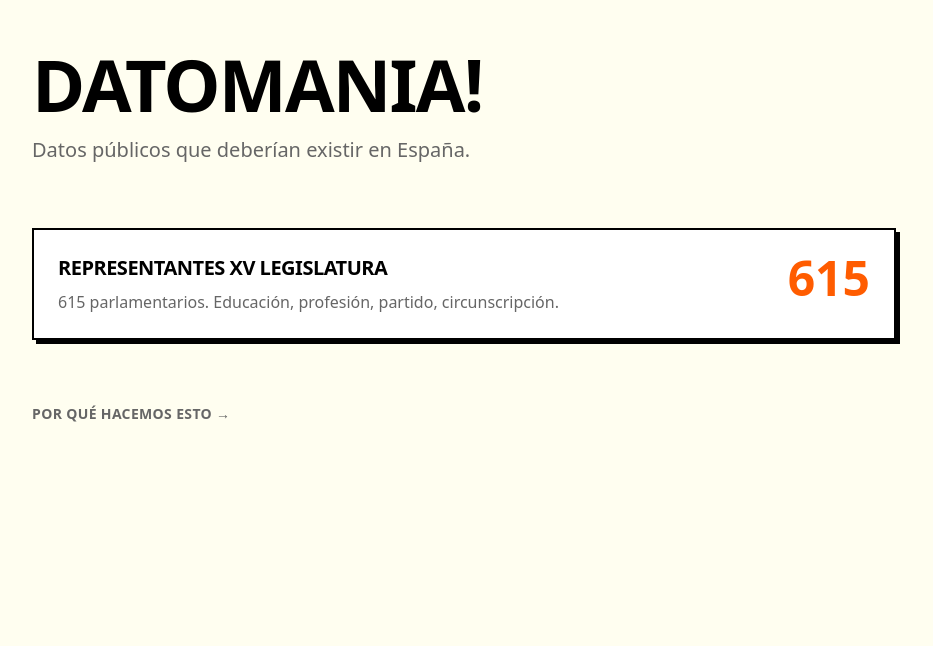
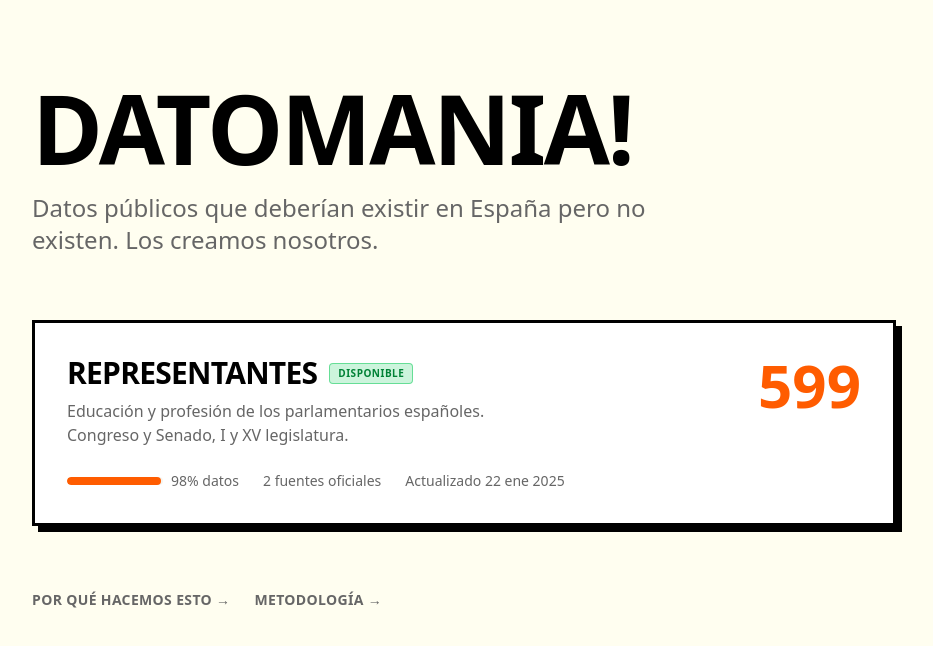
Before and after one commit to gorkamolero/datomania, a Next.js app: page / in a window 1280 px wide. Shown: the top 646 px of the page, without its empty margins (176-1109 px from the left). Built offline with nearby package versions, Linux system fonts and the light colour scheme.

Commit message:
ui: richer project cards on homepage with live stats

```diff
--- a/src/app/page.tsx
+++ b/src/app/page.tsx
@@ -1,57 +1,160 @@
 import Link from 'next/link';
+import { getMetadata, formatLastUpdated, computeStats } from '@/projects/representantes/lib/data';
 
-const dataProjects = [
+interface ProjectCard {
+  id: string;
+  title: string;
+  description: string;
+  href: string;
+  status: 'live' | 'beta' | 'coming';
+  stats: {
+    total: number;
+    completeness: number; // 0-100
+    lastUpdated: string;
+    sources: number;
+  };
+}
+
+function getProjects(): ProjectCard[] {
+  // Representantes project - pull real stats
+  const representantesMetadata = getMetadata();
+  const representantesStats = computeStats('XV');
+  const completeness = Math.round(
+    (representantesStats.cobertura.estudios_con_datos / representantesStats.total) * 100
+  );
+
+  return [
     {
       id: 'representantes',
-    title: 'Representantes XV Legislatura',
-    description: '615 parlamentarios. Educación, profesión, partido, circunscripción.',
-    count: 615,
+      title: 'Representantes',
+      description: 'Educación y profesión de los parlamentarios españoles. Congreso y Senado, I y XV legislatura.',
       href: '/representantes',
       status: 'live',
+      stats: {
+        total: representantesStats.total,
+        completeness,
+        lastUpdated: formatLastUpdated(representantesMetadata.lastUpdated),
+        sources: 2, // Congreso + Senado
+      },
     },
   ];
+}
 
-export default function HomePage() {
+function StatusBadge({ status }: { status: 'live' | 'beta' | 'coming' }) {
+  const styles = {
+    live: 'bg-green-500/20 text-green-700 border-green-500/50',
+    beta: 'bg-yellow-500/20 text-yellow-700 border-yellow-500/50',
+    coming: 'bg-muted text-muted-foreground border-border',
+  };
+  const labels = {
+    live: 'Disponible',
+    beta: 'Beta',
+    coming: 'Próximamente',
+  };
+
   return (
-    <div className="min-h-screen py-12">
-      <div className="mx-auto max-w-4xl px-4">
-        <h1 className="text-5xl md:text-7xl font-heading mb-4">
-          Datomania!
-        </h1>
-        <p className="text-xl font-medium text-muted-foreground mb-16">
-          Datos públicos que deberían existir en España.
-        </p>
+    <span className={`text-[10px] font-bold uppercase tracking-wider px-2 py-0.5 border rounded ${styles[status]}`}>
+      {labels[status]}
+    </span>
+  );
+}
 
-        <div className="space-y-6">
-          {dataProjects.map((project) => (
-            <Link
-              key={project.id}
-              href={project.href}
-              className="block p-6 bg-card border-2 border-border shadow-[4px_4px_0px_0px_#000] hover:translate-x-[-2px] hover:translate-y-[-2px] hover:shadow-[6px_6px_0px_0px_#000] transition-all"
-            >
-              <div className="flex items-start justify-between gap-4">
+function ProjectCardComponent({ project }: { project: ProjectCard }) {
+  const isClickable = project.status !== 'coming';
+
+  const content = (
+    <div className="p-8 bg-card border-3 border-border shadow-[6px_6px_0px_0px_#000] hover:translate-x-[-3px] hover:translate-y-[-3px] hover:shadow-[9px_9px_0px_0px_#000] transition-all">
+      {/* Header */}
+      <div className="flex items-start justify-between gap-4 mb-6">
         <div>
-                  <h2 className="text-xl font-heading uppercase tracking-tight">
+          <div className="flex items-center gap-3 mb-2">
+            <h2 className="text-2xl md:text-3xl font-heading uppercase tracking-tight">
               {project.title}
             </h2>
-                  <p className="text-muted-foreground mt-2 font-medium">
+            <StatusBadge status={project.status} />
+          </div>
+          <p className="text-muted-foreground font-medium max-w-md">
             {project.description}
           </p>
         </div>
-                <span className="text-4xl md:text-5xl font-heading text-main">
-                  {project.count}
+        <span className="text-5xl md:text-6xl font-heading text-main leading-none">
+          {project.stats.total.toLocaleString('es-ES')}
         </span>
       </div>
+
+      {/* Stats row */}
+      <div className="flex flex-wrap items-center gap-6 text-sm">
+        {/* Completeness */}
+        <div className="flex items-center gap-2">
+          <div className="w-24 h-2 bg-muted rounded-full overflow-hidden">
+            <div
+              className="h-full bg-main rounded-full"
+              style={{ width: `${project.stats.completeness}%` }}
+            />
+          </div>
+          <span className="text-muted-foreground font-medium">
+            {project.stats.completeness}% datos
+          </span>
+        </div>
+
+        {/* Sources */}
+        <span className="text-muted-foreground font-medium">
+          {project.stats.sources} fuentes oficiales
+        </span>
+
+        {/* Last updated */}
+        <span className="text-muted-foreground font-medium">
+          Actualizado {project.stats.lastUpdated}
+        </span>
+      </div>
+    </div>
+  );
+
+  if (!isClickable) {
+    return <div className="opacity-60 cursor-not-allowed">{content}</div>;
+  }
+
+  return (
+    <Link href={project.href} className="block">
+      {content}
     </Link>
+  );
+}
+
+export default function HomePage() {
+  const projects = getProjects();
+
+  return (
+    <div className="min-h-screen py-12 md:py-20">
+      <div className="mx-auto max-w-4xl px-4">
+        {/* Hero */}
+        <h1 className="text-6xl md:text-8xl font-heading mb-4">
+          Datomania!
+        </h1>
+        <p className="text-xl md:text-2xl font-medium text-muted-foreground mb-16 max-w-2xl">
+          Datos públicos que deberían existir en España pero no existen. Los creamos nosotros.
+        </p>
+
+        {/* Projects */}
+        <div className="space-y-8">
+          {projects.map((project) => (
+            <ProjectCardComponent key={project.id} project={project} />
           ))}
         </div>
 
-        <div className="mt-16 flex items-center gap-6">
+        {/* Footer links */}
+        <div className="mt-16 flex flex-wrap items-center gap-6">
           <Link
             href="/manifiesto"
             className="text-sm font-bold uppercase tracking-wide text-muted-foreground hover:text-main transition-colors"
           >
-            Por qué hacemos esto &rarr;
+            Por qué hacemos esto →
+          </Link>
+          <Link
+            href="/metodologia"
+            className="text-sm font-bold uppercase tracking-wide text-muted-foreground hover:text-main transition-colors"
+          >
+            Metodología →
           </Link>
         </div>
       </div>
```
Also changed, not shown: 1 other file (tests, documents, lock files or other folders). Lines whose indentation alone changed are shown as unchanged.
